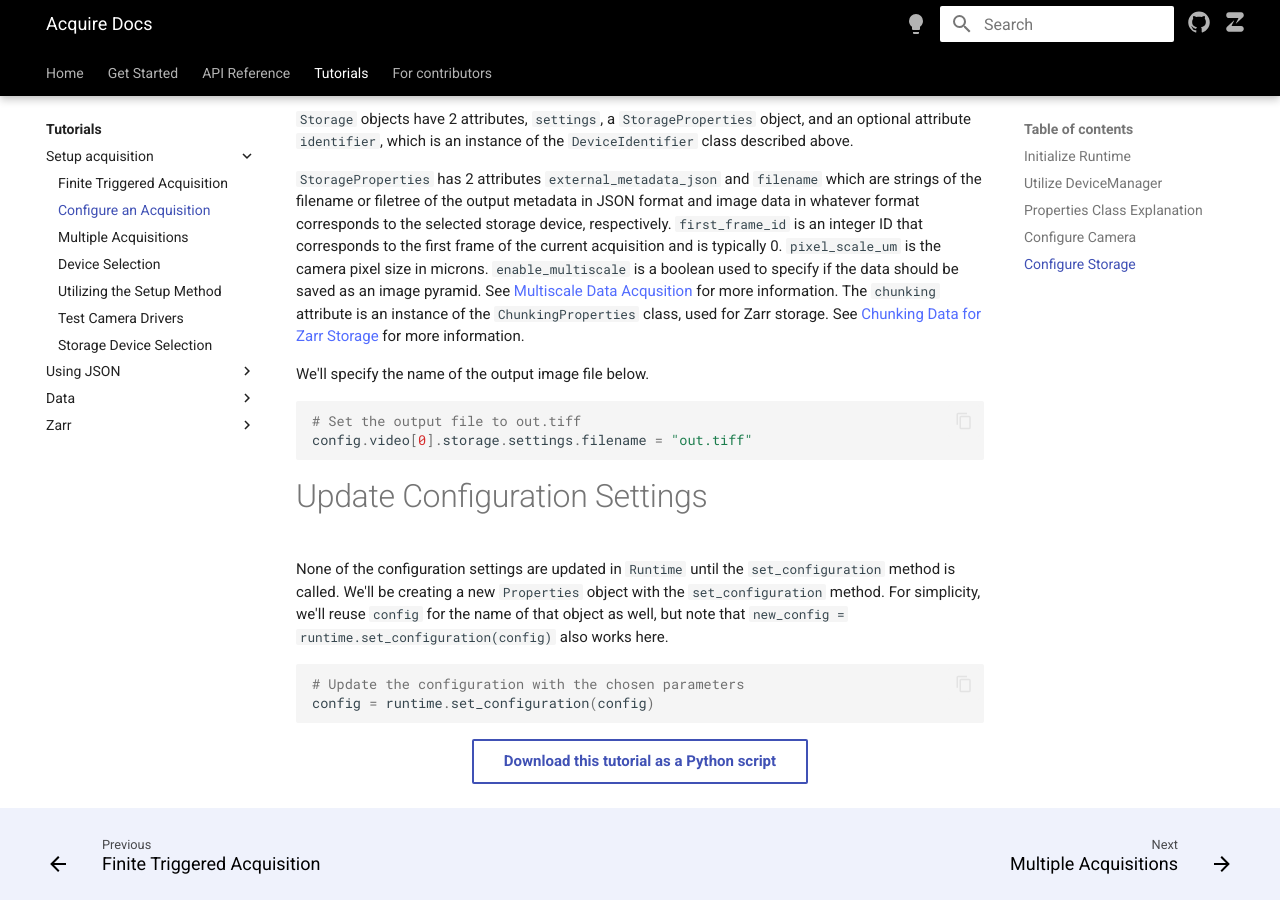
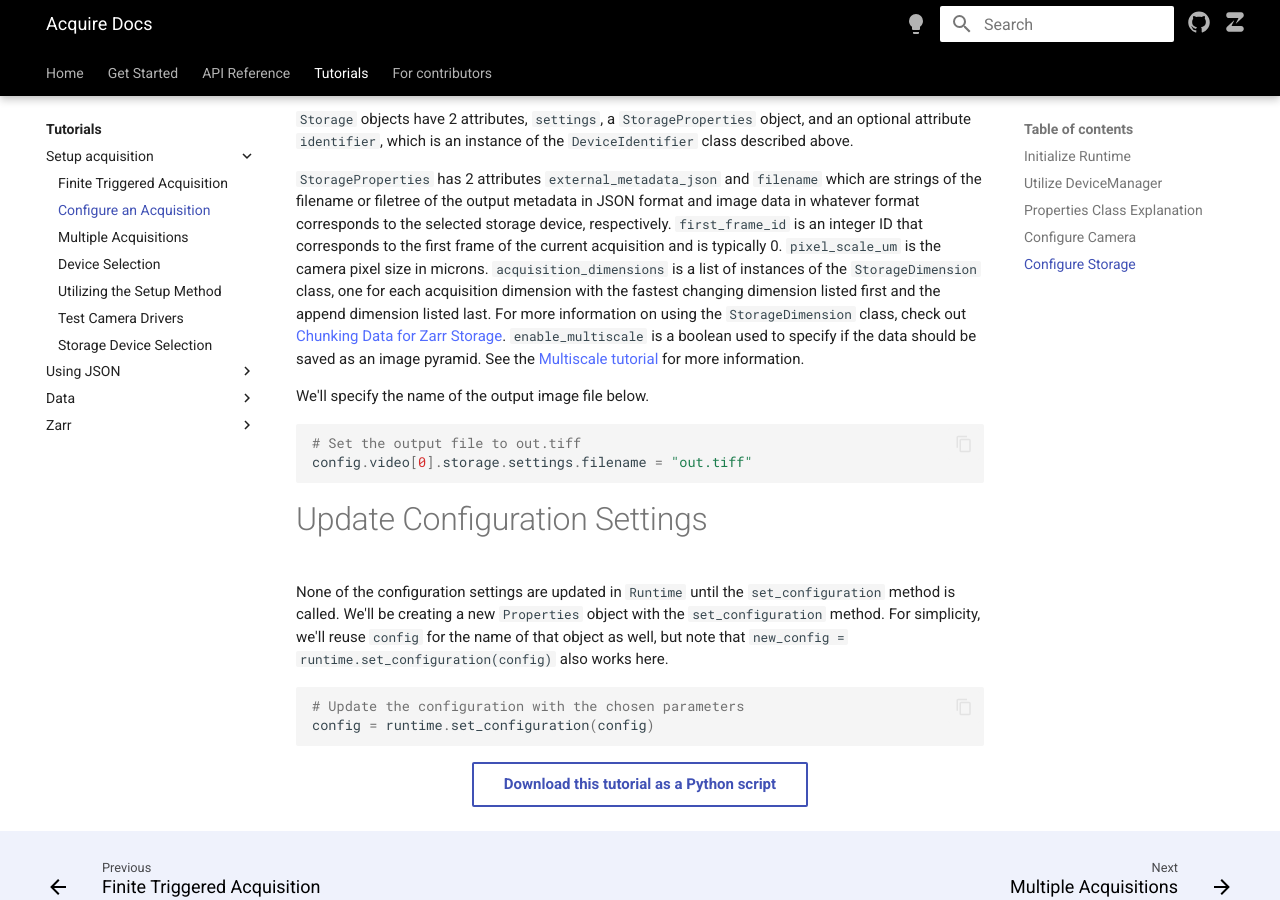
Before and after one commit to melissawm/acquire-docs, an MkDocs documentation site: the page built from docs/tutorials/setup_acquisition/configure.md, in a window 1280 px wide and 900 px high, scrolled down 2181 px. Built offline with MkDocs 1.6.1 and Material for MkDocs 9.7.7, drawn with Linux system fonts in a browser that asks for light colours; nearby versions of some CDN libraries; comment, search, counter and statistics services are not loaded.

Commit message:
Update configure.md
Removing references to chunking attribute

```diff
--- a/docs/tutorials/setup_acquisition/configure.md
+++ b/docs/tutorials/setup_acquisition/configure.md
@@ -65,7 +65,7 @@ config.video[0].camera.settings.pixel_type = acquire.SampleType.U32
 ## Configure `Storage`
 `Storage` objects have 2 attributes, `settings`, a `StorageProperties` object, and an optional attribute `identifier`, which is an instance of the `DeviceIdentifier` class described above.
 
-`StorageProperties` has 2 attributes `external_metadata_json` and `filename` which are strings of the filename or filetree of the output metadata in JSON format and image data in whatever format corresponds to the selected storage device, respectively. `first_frame_id` is an integer ID that corresponds to the first frame of the current acquisition and is typically 0. `pixel_scale_um` is the camera pixel size in microns. `enable_multiscale` is a boolean used to specify if the data should be saved as an image pyramid. See [Multiscale Data Acqusition](../zarr/multiscale.md) for more information. The `chunking` attribute is an instance of the `ChunkingProperties` class, used for Zarr storage. See [Chunking Data for Zarr Storage](../zarr/chunked.md) for more information.
+`StorageProperties` has 2 attributes `external_metadata_json` and `filename` which are strings of the filename or filetree of the output metadata in JSON format and image data in whatever format corresponds to the selected storage device, respectively. `first_frame_id` is an integer ID that corresponds to the first frame of the current acquisition and is typically 0. `pixel_scale_um` is the camera pixel size in microns. `acquisition_dimensions` is a list of instances of the `StorageDimension` class, one for each acquisition dimension with the fastest changing dimension listed first and the append dimension listed last. For more information on using the `StorageDimension` class, check out [Chunking Data for Zarr Storage](../zarr/chunked.md). `enable_multiscale` is a boolean used to specify if the data should be saved as an image pyramid. See the [Multiscale tutorial](../zarr/multiscale.md) for more information.
 
 We'll specify the name of the output image file below.
 
```
